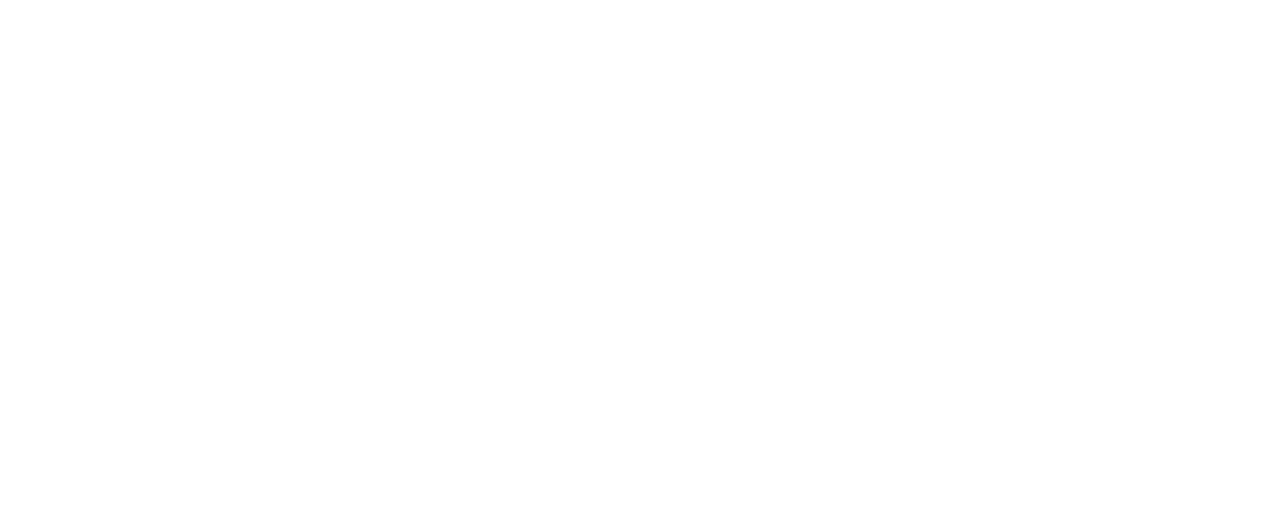
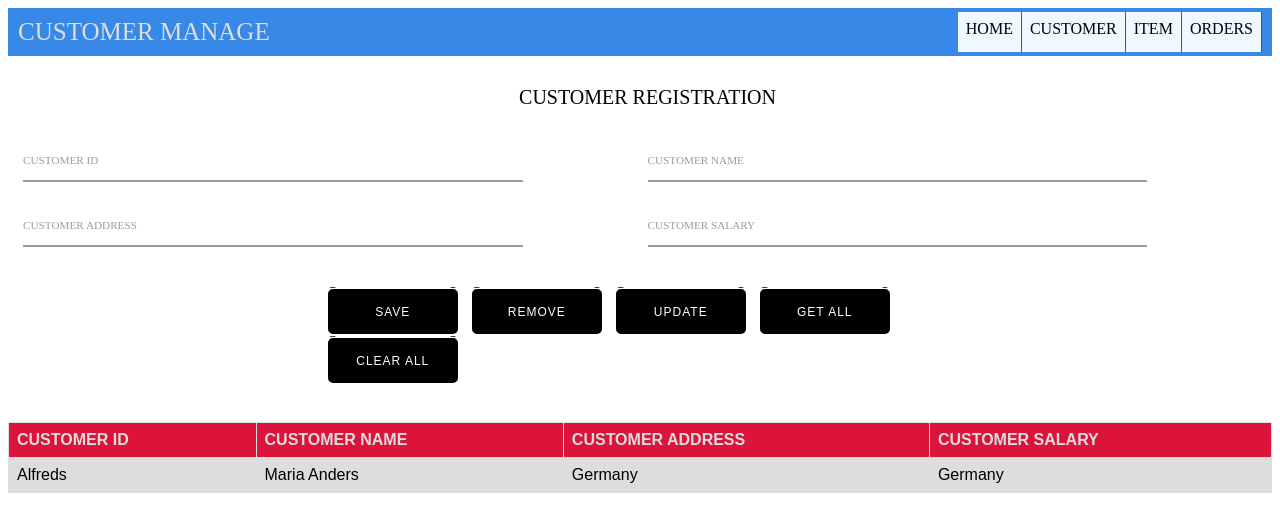
Before and after one commit to MG4ACA/In-Memory-POS-System-SPA, a plain HTML site: page src/lk.ijse/index.html in a window 1280 px wide. Drawn offline with Linux system fonts and the light colour scheme.

Commit message:
customer form ui completed

```diff
--- /dev/null
+++ b/src/lk.ijse/assets/css/stylesheet.css
@@ -0,0 +1,183 @@
+.header{
+    display: flex;
+    background: #3888e7;
+position: relative;
+}
+
+.header-divs-section{
+    display: flex;
+    position: absolute;
+    background: aliceblue;
+    right: 10px;
+    top: 0;
+    bottom: 0;
+    height: 85%;
+    margin: auto;
+}
+
+.title-section{
+    padding: 10px;
+    font-size: 25px;
+    color: #dddddd;
+
+}
+
+.header-divs{
+    padding: 8px;
+    border-right: crimson 1px solid;
+cursor: pointer;
+}
+
+.main{
+    /*display: flex;*/
+    padding-top: 15px;
+}
+.main-left-section{
+    display: block;
+    padding-left: 15px;
+}
+
+table {
+    font-family: arial, sans-serif;
+    border-collapse: collapse;
+    width: 100%;
+}
+
+td, th {
+    border: 1px solid #dddddd;
+    text-align: left;
+    padding: 8px;
+}
+th{
+    background: crimson;
+    color: #dddddd;
+}
+tr:nth-child(even) {
+    background-color: #dddddd;
+}
+
+
+/*input fields*/
+.form__group {
+     position: relative;
+     padding: 15px 0 7px;
+     margin-top: 10px;
+     width: 100%;
+ }
+.form__field {
+    font-family: inherit;
+    width: 80%;
+    border: 0;
+    border-bottom: 2px solid #9b9b9b;
+    outline: 0;
+    font-size: 15px;
+    color: black;
+    padding: 7px 0;
+    background: transparent;
+    transition: border-color 0.2s;
+
+}
+.form__field::placeholder {
+    color: transparent;
+}
+.form__field:placeholder-shown ~ .form__label {
+    cursor: text;
+    top: 20px;
+}
+.form__label {
+    position: absolute;
+    top: 0;
+    display: block;
+    transition: 0.2s;
+    font-size: 0.7rem;
+    color: #9b9b9b;
+}
+.form__field:focus {
+    padding-bottom: 6px;
+    /*font-weight: 700;*/
+    border-width: 3px;
+    border-image: linear-gradient(to right, #11998e, #38ef7d);
+    border-image-slice: 1;
+}
+.form__field:focus ~ .form__label {
+    position: absolute;
+    top: 0;
+    display: block;
+    transition: 0.2s;
+    font-size: 0.7rem;
+    color: #11998e;
+    font-weight: 700;
+}
+/* reset input */
+.form__field:required, .form__field:invalid {
+    box-shadow: none;
+}
+
+.left-section-div-button{
+    margin: auto;
+    width: 52%;
+    border: 5px #ffffff solid ;
+    padding: 30px;
+
+}
+
+/*Buttons*/
+@import url('https://fonts.googleapis.com/css?family=Montserrat:600&display=swap');
+span{
+    position: relative;
+    display: inline-flex;
+    width: 130px;
+    height: 45px;
+    margin: 0 5px;
+    perspective: 1000px;
+}
+span a{
+    font-size: 12px;
+    letter-spacing: 1px;
+    transform-style: preserve-3d;
+    transform: translateZ(-25px);
+    transition: transform .25s;
+    font-family: 'Montserrat', sans-serif;
+
+}
+span a:before,
+span a:after{
+    position: absolute;
+    /*content: "BUTTON";*/
+    height: 45px;
+    width: 130px;
+    display: flex;
+    align-items: center;
+    justify-content: center;
+    border: 5px solid black;
+    box-sizing: border-box;
+    border-radius: 5px;
+}
+span a:before{
+    color: #fff;
+    background: #000;
+    transform: rotateY(0deg) translateZ(25px);
+}
+span a:after{
+    color: #000;
+    transform: rotateX(90deg) translateZ(25px);
+}
+span a:hover{
+    transform: translateZ(-25px) rotateX(-90deg);
+}
+
+#save:before, #save:after{
+    content: "SAVE";
+}
+#remove:before, #remove:after{
+    content: "REMOVE";
+}
+#update:before, #update:after{
+    content: "UPDATE";
+}
+#clearAll:before, #clearAll:after{
+    content: "CLEAR ALL";
+}
+#getAll:before, #getAll:after{
+    content: "GET ALL";
+}
--- a/src/lk.ijse/index.html
+++ b/src/lk.ijse/index.html
@@ -3,9 +3,74 @@
 <head>
     <meta charset="UTF-8">
     <title>In-memory POS System</title>
+    <link href="assets/css/stylesheet.css" rel="stylesheet">
 </head>
 <body>
+<header class="header">
+    <section class="title-section">CUSTOMER MANAGE</section>
+    <section class="header-divs-section">
+        <div class="header-divs">HOME</div>
+        <div class="header-divs">CUSTOMER</div>
+        <div class="header-divs">ITEM</div>
+        <div class="header-divs">ORDERS</div>
+    </section>
+</header>
+<main class="main">
+    <section class="main-left-section">
+        <div style="font-size: 20px; margin: 15px 0; text-align: center">CUSTOMER REGISTRATION</div>
 
+
+        <div style="display: flex">
+            <div class="form__group field">
+                <input class="form__field" id='id' name="name" placeholder="CUSTOMER ID" required type="text"/>
+                <label class="form__label" for="id">CUSTOMER ID</label>
+            </div>
+            <div class="form__group field">
+                <input class="form__field" id="name" name="name" placeholder="CUSTOMER NAME" required type="text"/>
+                <label class="form__label" for="name">CUSTOMER NAME</label>
+            </div>
+        </div>
+        <div style="display: flex">
+            <div class="form__group field">
+                <input class="form__field" id="address" name="address" placeholder="CUSTOMER ADDRESS" required type="text"/>
+                <label class="form__label" for="address">CUSTOMER ADDRESS</label>
+            </div>
+            <div class="form__group field">
+                <input class="form__field" id="salary" name="name" placeholder="CUSTOMER SALARY" required type="text"/>
+                <label class="form__label" for="salary">CUSTOMER SALARY</label>
+            </div>
+
+        </div>
+
+
+        <div class="left-section-div-button">
+            <span><a id="save"></a></span>
+            <span><a id="remove"></a></span>
+            <span><a id="update"></a></span>
+            <span><a id="getAll"></a></span>
+            <span><a id="clearAll"></a></span>
+        </div>
+
+    </section>
+
+    <section class="main-right-section">
+        <table class="tbl">
+            <tr>
+                <th style="margin-right: 15px">CUSTOMER ID</th>
+                <th style="margin-right: 15px">CUSTOMER NAME</th>
+                <th style="margin-right: 15px">CUSTOMER ADDRESS</th>
+                <th style="margin-right: 15px">CUSTOMER SALARY</th>
+            </tr>
+            <tr>
+                <td>Alfreds</td>
+                <td>Maria Anders</td>
+                <td>Germany</td>
+                <td>Germany</td>
+            </tr>
+
+        </table>
+    </section>
+</main>
 <script src="assets/js/jquery-3.6.0.min.js"></script>
 </body>
 </html>
```
Also changed, not shown: 1 other file.
